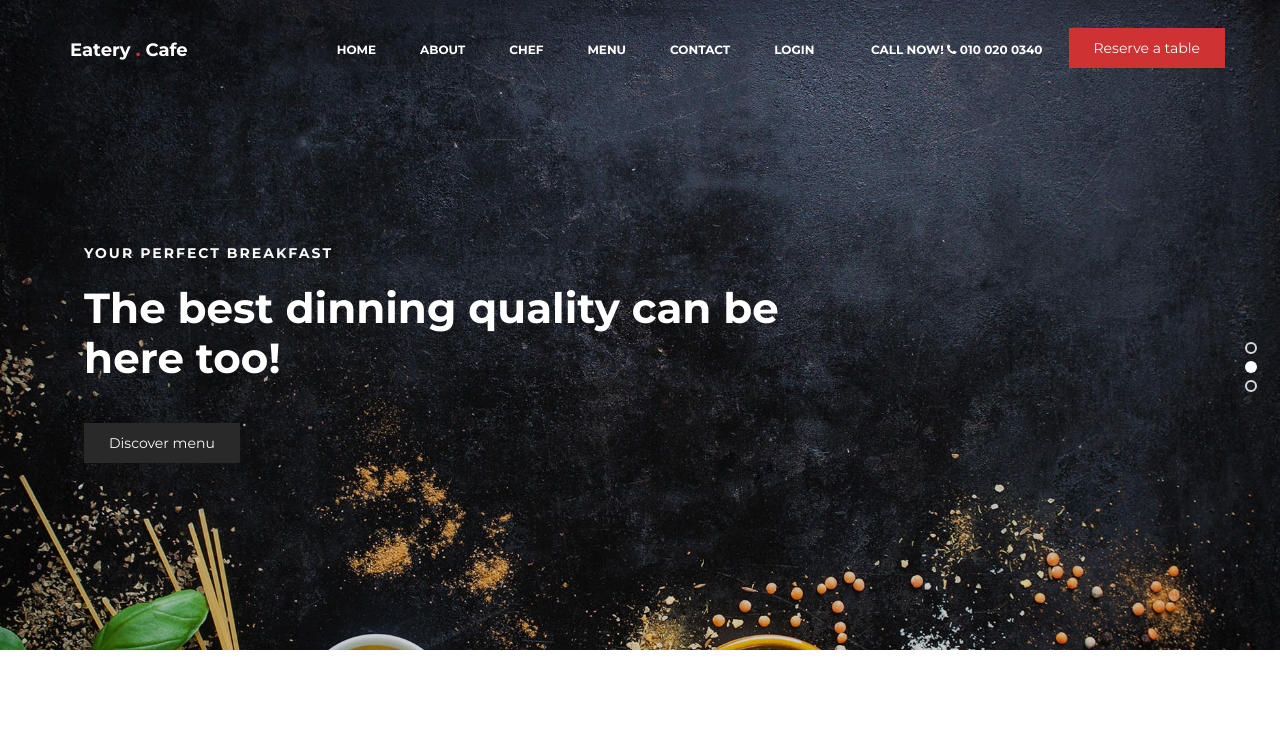
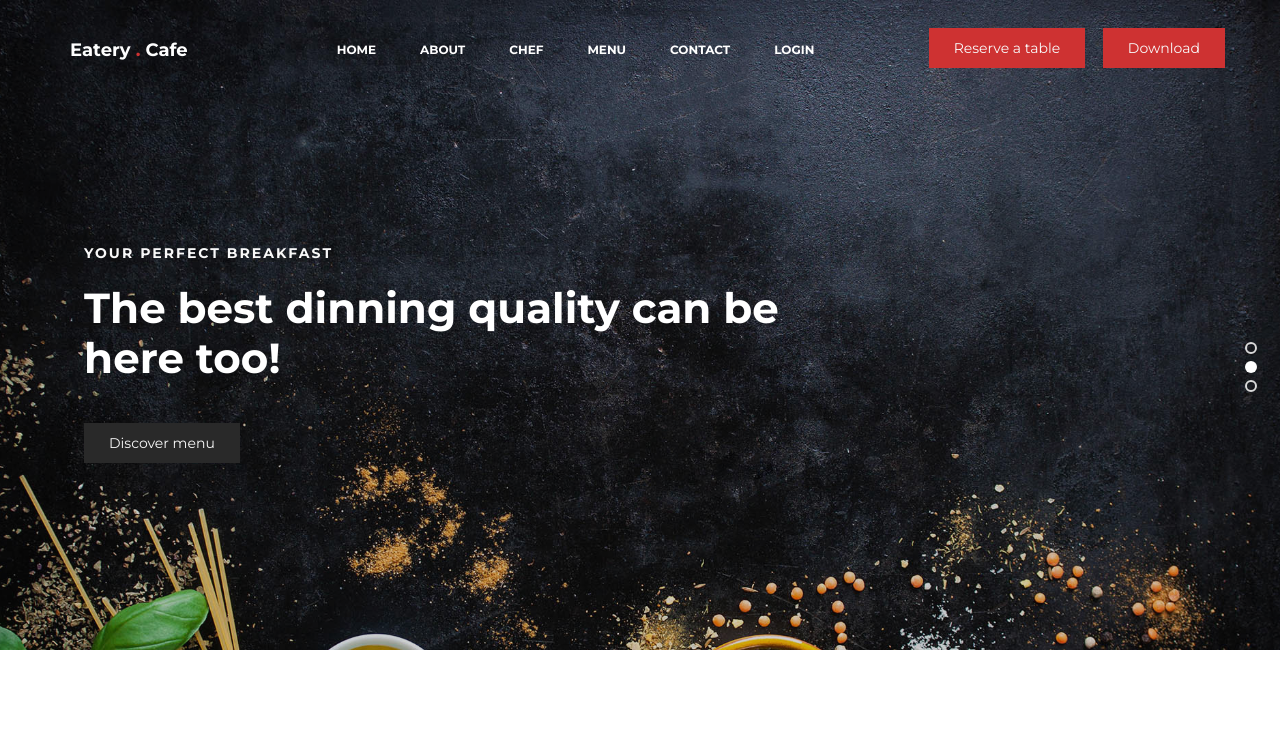
Before and after one commit to NanditaSahu03/Foodies-Bazar, a plain HTML site: page index.html in a window 1280 px wide. Shown: the top 747 px of the page. Drawn offline with Linux system fonts and the light colour scheme.

Commit message:
first commit

```diff
--- a/index.html
+++ b/index.html
@@ -68,8 +68,9 @@ http://www.templatemo.com/tm-515-eatery
                     </ul>
 
                     <ul class="nav navbar-nav navbar-right">
-                         <li><a href="#">Call Now! <i class="fa fa-phone"></i> 010 020 0340</a></li>
+                     <!-- <li><a href="#">Call Now! <i class="fa fa-phone"></i> 010 020 0340</a></li> -->
                          <a href="#footer" class="section-btn">Reserve a table</a>
+                         <a href="#footer" class="section-btn">Download</a>
                     </ul>
                </div>
 
```
